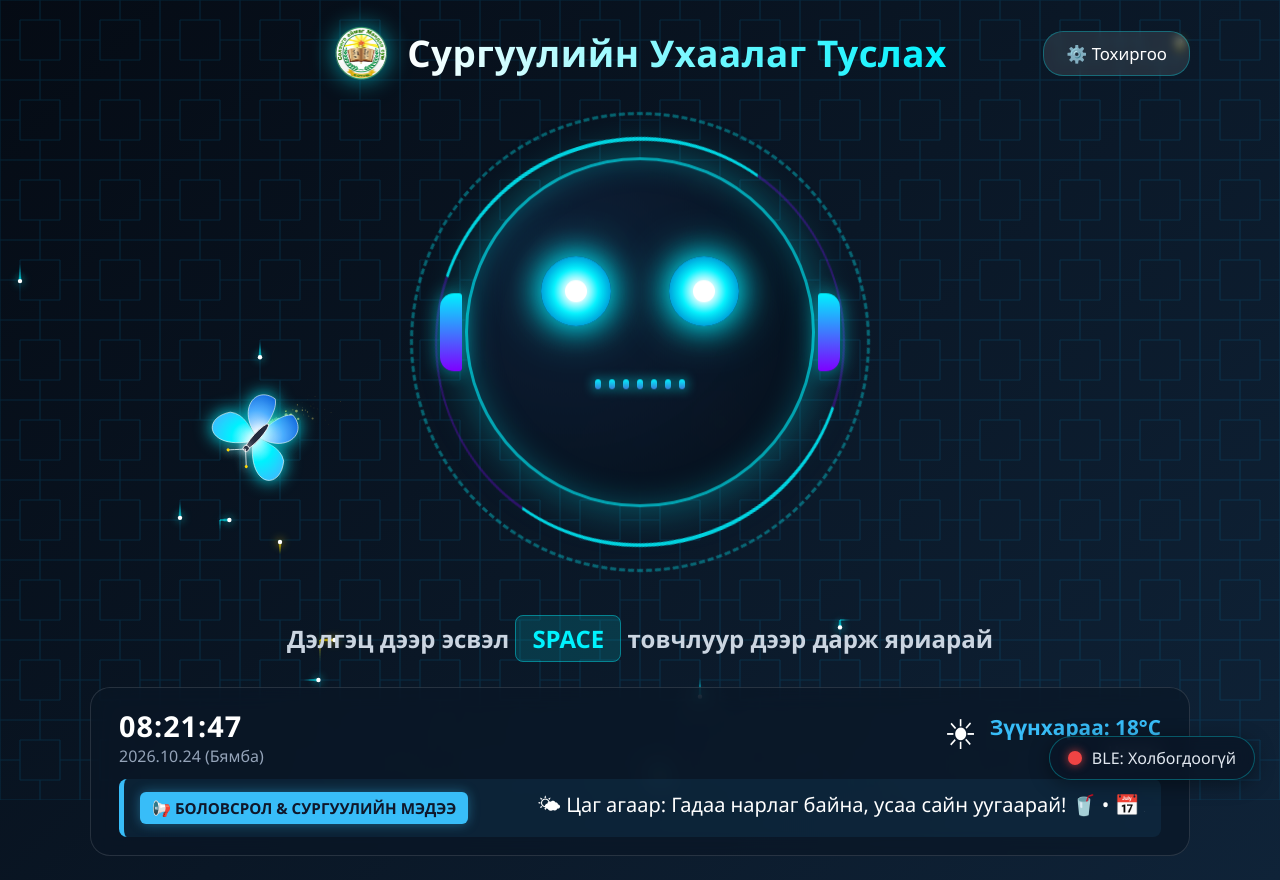
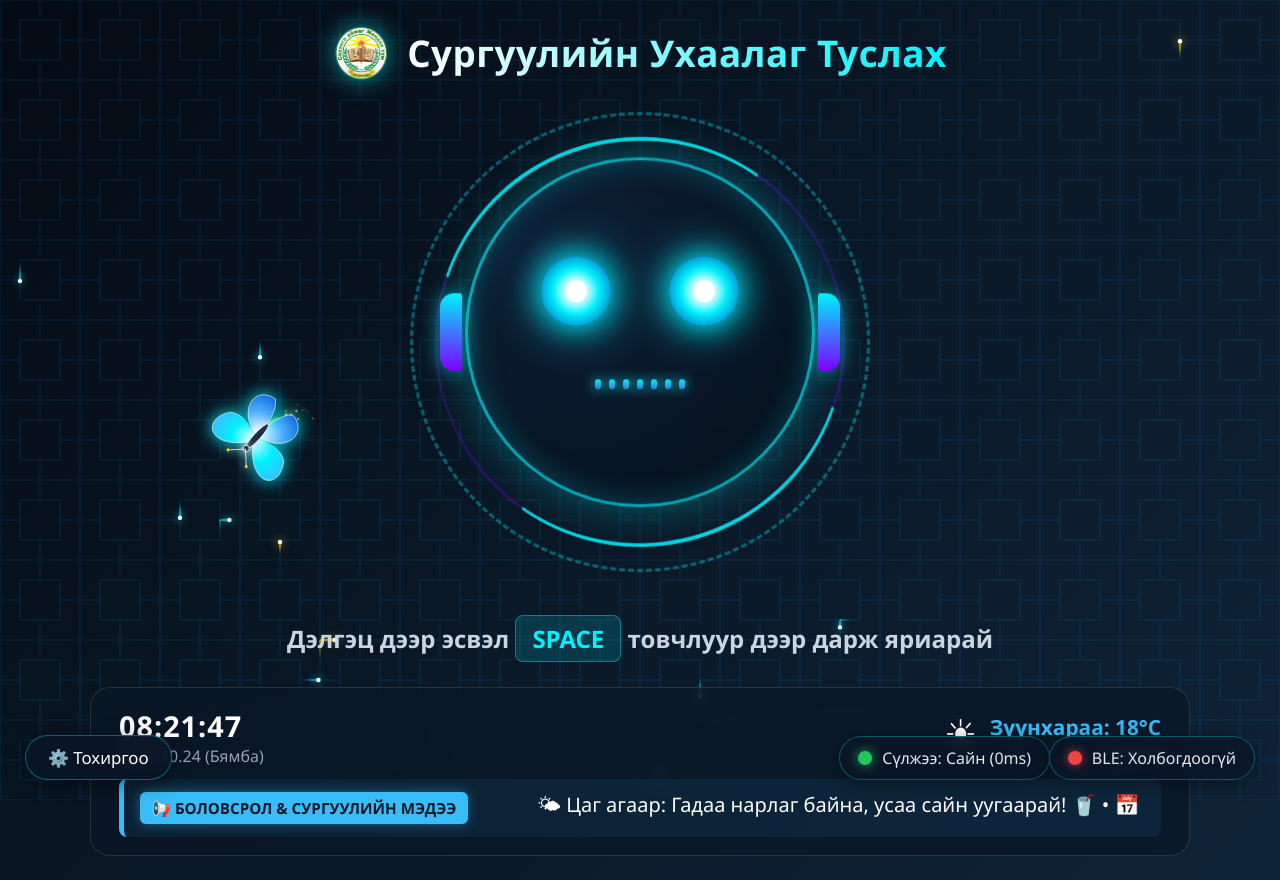
Before and after one commit to munkh-erdene1g4i/ai_sambar, a Flask app: page / in a window 1280 px wide. Run offline with Flask 3, Linux system fonts and the light colour scheme; some libraries are stand-ins or nearby versions.

Commit message:
Update index.html

```diff
--- a/templates/index.html
+++ b/templates/index.html
@@ -69,24 +69,28 @@
             -webkit-text-fill-color: transparent;
         }
 
+        /* 🔽 ТОХИРГОО ТОВЧЛУУРЫГ ДӨӨШЛҮҮЛЖ ДООД ЗҮҮН БУЛАНД БАЙРЛУУЛАВ */
         .admin-btn {
-            position: absolute;
-            right: 0;
-            background: rgba(255, 255, 255, 0.1);
-            border: 1px solid rgba(0, 242, 254, 0.3);
+            position: fixed;
+            bottom: 20px;
+            left: 25px;
+            z-index: 100;
+            background: rgba(10, 22, 38, 0.85);
+            border: 1px solid rgba(0, 242, 254, 0.35);
             color: #fff;
             padding: 10px 22px;
             font-size: 1.05rem;
-            border-radius: 20px;
+            border-radius: 24px;
             cursor: pointer;
             transition: all 0.3s;
-            backdrop-filter: blur(5px);
+            backdrop-filter: blur(8px);
+            box-shadow: 0 4px 20px rgba(0, 0, 0, 0.4);
         }
 
         .admin-btn:hover {
-            background: rgba(0, 242, 254, 0.2);
+            background: rgba(0, 242, 254, 0.25);
             border-color: #00f2fe;
-            box-shadow: 0 0 15px rgba(0, 242, 254, 0.4);
+            box-shadow: 0 0 18px rgba(0, 242, 254, 0.5);
         }
 
         main {
@@ -466,6 +470,49 @@
         .date-text {
             font-size: 1rem;
             color: #94a3b8;
+        }
+
+        /* 🌐 ИНТЕРНЕТ СҮЛЖЭЭНИЙ ЧАНАРЫН ТЭМДЭГТ */
+        .net-status-box {
+            position: fixed;
+            bottom: 20px;
+            right: 230px;
+            z-index: 100;
+            display: flex;
+            align-items: center;
+            gap: 10px;
+            background: rgba(10, 22, 38, 0.85);
+            padding: 10px 18px;
+            border-radius: 24px;
+            border: 1px solid rgba(0, 242, 254, 0.3);
+            font-size: 1rem;
+            color: #e2e8f0;
+            backdrop-filter: blur(8px);
+            box-shadow: 0 4px 20px rgba(0, 0, 0, 0.4);
+        }
+
+        .net-dot {
+            width: 14px;
+            height: 14px;
+            border-radius: 50%;
+            background-color: #22c55e;
+            box-shadow: 0 0 12px rgba(34, 197, 94, 0.9);
+            transition: all 0.4s ease;
+        }
+
+        .net-dot.good {
+            background-color: #22c55e;
+            box-shadow: 0 0 12px rgba(34, 197, 94, 0.9);
+        }
+
+        .net-dot.fair {
+            background-color: #eab308;
+            box-shadow: 0 0 12px rgba(234, 179, 8, 0.9);
+        }
+
+        .net-dot.poor {
+            background-color: #ef4444;
+            box-shadow: 0 0 12px rgba(239, 68, 68, 0.9);
         }
 
         .ble-status-box {
@@ -743,11 +790,10 @@
             <img src="/static/logo.png" alt="Сургуулийн Лого" class="school-logo">
             <h1>Сургуулийн Ухаалаг Туслах</h1>
         </div>
-        <button class="admin-btn" onclick="showAuthModal()">⚙️ Тохиргоо</button>
     </header>
 
     <main>
-        <!-- 🚀 HIGH-TECH SCI-FI AI AVATAR (ENLARGED FOR WINDOWS TOUCHSCREEN) -->
+        <!-- 🚀 HIGH-TECH SCI-FI AI AVATAR -->
         <div class="orb-container" id="orbContainer">
             <div class="hud-ring outer-ring"></div>
             <div class="hud-ring inner-ring"></div>
@@ -805,6 +851,16 @@
         </div>
     </footer>
 
+    <!-- ⚙️ ДООШЛУУЛСАН ТОХИРГОО ТОВЧЛУУР (Доод зүүн талд) -->
+    <button class="admin-btn" onclick="showAuthModal()">⚙️ Тохиргоо</button>
+
+    <!-- 🌐 ИНТЕРНЕТ СҮЛЖЭЭНИЙ ЧАНАРЫН БАР -->
+    <div class="net-status-box">
+        <div class="net-dot good" id="netDot"></div>
+        <span id="netText">Сүлжээ: Сайн</span>
+    </div>
+
+    <!-- 📡 BLE МЭДРЭГЧИЙН БАР -->
     <div class="ble-status-box">
         <div class="ble-dot" id="bleDot"></div>
         <span id="bleText">BLE: Холбогдоогүй</span>
@@ -898,6 +954,9 @@
         const bleDot = document.getElementById('bleDot');
         const bleText = document.getElementById('bleText');
 
+        const netDot = document.getElementById('netDot');
+        const netText = document.getElementById('netText');
+
         let micStream = null;
         let mediaRecorder = null;
         let audioChunks = [];
@@ -908,23 +967,56 @@
         let hideChatTimeout = null;
         let currentBeaconAudio = null;
 
-        function checkNetworkStatus() {
+        // 🌐 ИНТЕРНЕТ СҮЛЖЭЭНИЙ ЧАНАРЫГ БОДИТ ХУГАЦААНД ХЭМЖИХ (НОГООН, ШАР, УЛААН)
+        async function measureNetworkQuality() {
             if (!navigator.onLine) {
+                netDot.className = 'net-dot poor';
+                netText.innerText = 'Сүлжээ: Тасарсан';
                 orbContainer.classList.add('offline');
                 statusText.innerHTML = "⚠️ Интернэт тасарлаа";
                 return false;
-            } else {
-                orbContainer.classList.remove('offline');
-                if (!isRecording && !isProcessing && !isSpeaking) {
-                    statusText.innerHTML = "Дэлгэц дээр эсвэл <span class='key-badge'>SPACE</span> товчлуур дээр дарж яриарай";
+            }
+
+            const startTime = performance.now();
+            try {
+                const res = await fetch('/api/ble-status?t=' + Date.now(), { method: 'GET', cache: 'no-store' });
+                const latency = performance.now() - startTime;
+
+                if (res.ok) {
+                    orbContainer.classList.remove('offline');
+                    if (!isRecording && !isProcessing && !isSpeaking) {
+                        statusText.innerHTML = "Дэлгэц дээр эсвэл <span class='key-badge'>SPACE</span> товчлуур дээр дарж яриарай";
+                    }
+
+                    if (latency < 250) {
+                        netDot.className = 'net-dot good';
+                        netText.innerText = `Сүлжээ: Сайн (${Math.round(latency)}ms)`;
+                    } else if (latency < 650) {
+                        netDot.className = 'net-dot fair';
+                        netText.innerText = `Сүлжээ: Дунд (${Math.round(latency)}ms)`;
+                    } else {
+                        netDot.className = 'net-dot poor';
+                        netText.innerText = `Сүлжээ: Муу (${Math.round(latency)}ms)`;
+                    }
+                    return true;
+                } else {
+                    netDot.className = 'net-dot poor';
+                    netText.innerText = 'Сүлжээ: Алдаатай';
+                    return false;
                 }
-                return true;
-            }
-        }
-
-        window.addEventListener('online', checkNetworkStatus);
-        window.addEventListener('offline', checkNetworkStatus);
-        setInterval(checkNetworkStatus, 3000);
+            } catch (err) {
+                netDot.className = 'net-dot poor';
+                netText.innerText = 'Сүлжээ: Тасарсан';
+                orbContainer.classList.add('offline');
+                statusText.innerHTML = "⚠️ Интернэт тасарлаа";
+                return false;
+            }
+        }
+
+        window.addEventListener('online', measureNetworkQuality);
+        window.addEventListener('offline', measureNetworkQuality);
+        setInterval(measureNetworkQuality, 4000);
+        measureNetworkQuality();
 
         async function initMic() {
             if (!micStream) {
@@ -1447,7 +1539,7 @@
         }
 
         async function startRecording() {
-            if (!checkNetworkStatus()) return;
+            if (!navigator.onLine) return;
             if (isRecording || isProcessing) return;
 
             isRecording = true;
@@ -1555,7 +1647,6 @@
                     isProcessing = false;
                 } else {
                     showChat("🙋 Асуулт: " + data.question, "🤖 Хариулт: " + data.answer);
-                    checkNetworkStatus();
 
                     checkAndShowDirection(data.answer, data.direction);
 
@@ -1585,7 +1676,6 @@
                     }
                 }
             } catch (error) {
-                checkNetworkStatus();
                 isProcessing = false;
             }
         }
@@ -1758,7 +1848,6 @@
                         isSpeaking = false;
                         currentBeaconAudio = null;
                         orbContainer.classList.remove('speaking');
-                        checkNetworkStatus();
                     };
                 }
             } catch (err) {
```
